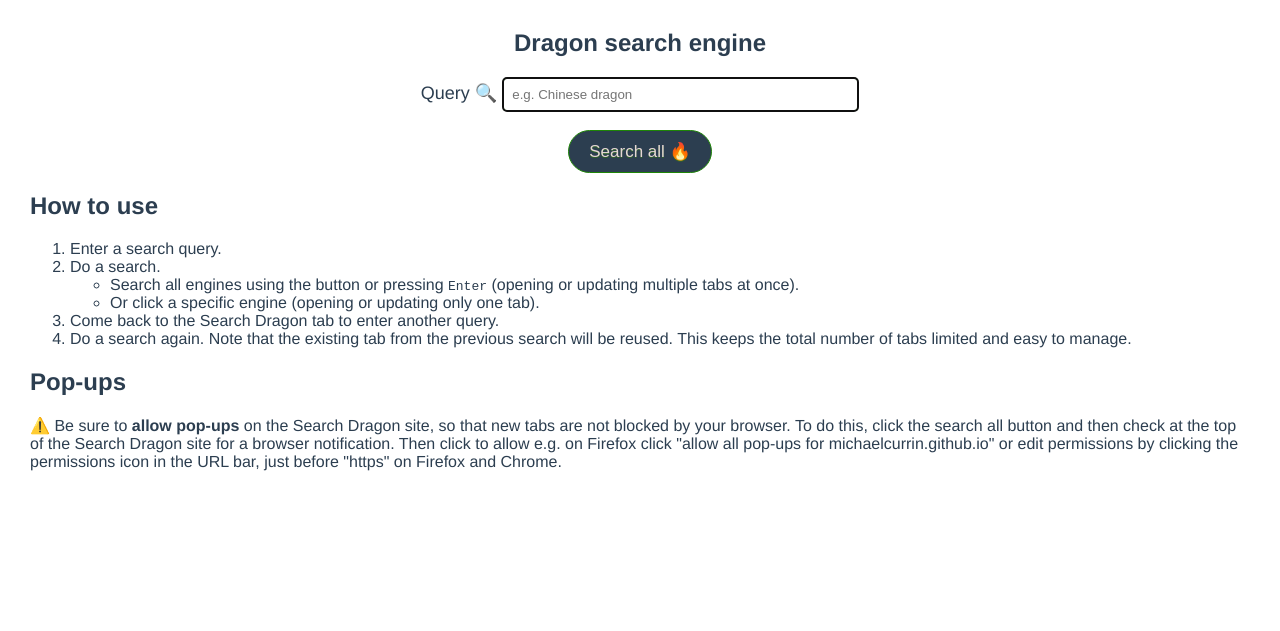
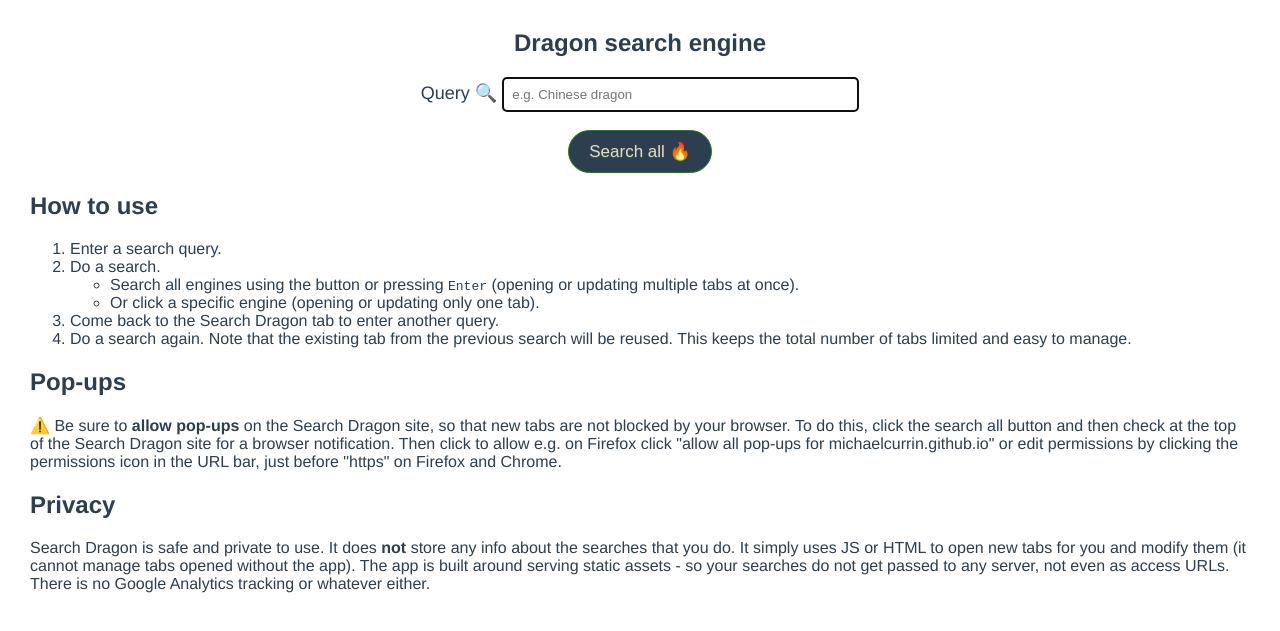
Before and after one commit to MichaelCurrin/search-dragon, a plain HTML site: page index.html in a window 1280 px wide. Shown: the part 625-1256 px from the top of the page. Before the commit the page ends 1136 px from the top, so only its background shows below. Drawn offline with nearby package versions, Linux system fonts and the light colour scheme.

Commit message:
update index.html

```diff
--- a/index.html
+++ b/index.html
@@ -72,6 +72,16 @@
                 permissions by clicking the permissions icon in the URL bar, just before "https" on
                 Firefox and Chrome.
             </p>
+
+            <h2>Privacy</h2>
+            <p>
+                Search Dragon is safe and private to use. It does <b>not</b> store any info about
+                the searches that you do. It
+                simply uses JS or HTML to open new tabs for you and modify them (it cannot manage
+                tabs opened without the app). The app is built around serving static assets - so
+                your searches do not get passed to any server, not even as access URLs. There is no
+                Google Analytics tracking or whatever either.
+            </p>
     </main>
 
     <noscript>Please enable JavaScript or switch to a modern browser version.</noscript>
```
